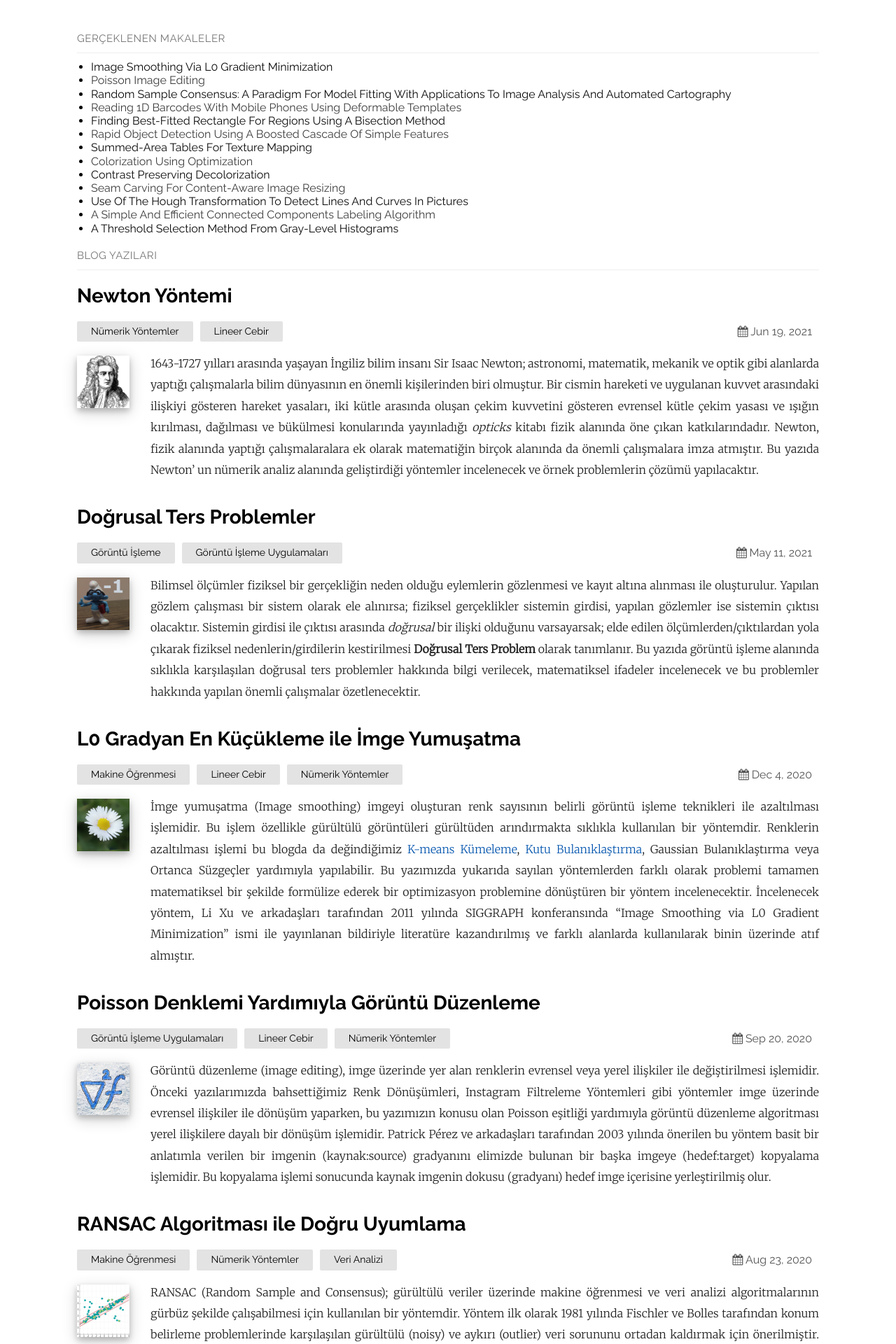
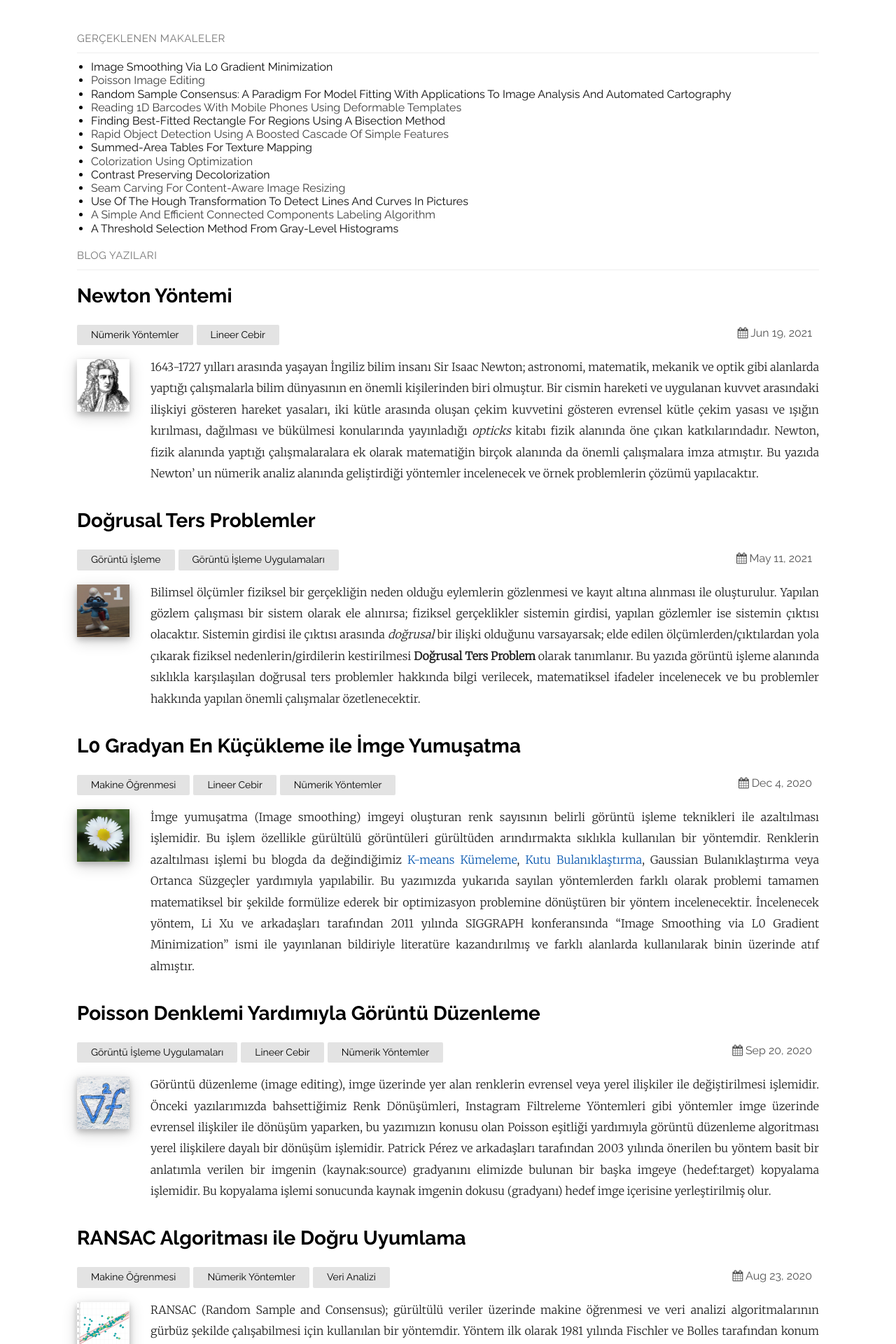
Before and after one commit to cescript/cescript.github.io, a Jekyll site: the page built from index.md, in a window 1280 px wide. Shown: the top 1920 px of the page at 70% size. Built offline with Jekyll 4.4.1, drawn with Linux system fonts in a browser that asks for light colours; formulas are drawn with MathJax 3.

Commit message:
Unnecessary media query variable removed from sass

```diff
--- a/_sass/plain.scss
+++ b/_sass/plain.scss
@@ -56,10 +56,8 @@ main {
 		background-color: #E3E3E3;
 		padding: 5px 20px;
 		border-radius: 2px;
-		@media screen and (max-width: $mobileW){
-			margin-top: 5px;
-		}
-		margin-right: 10px;
+		margin-top: 5px;
+		margin-right: 5px;
 	}
 }
 .post-date {
```
